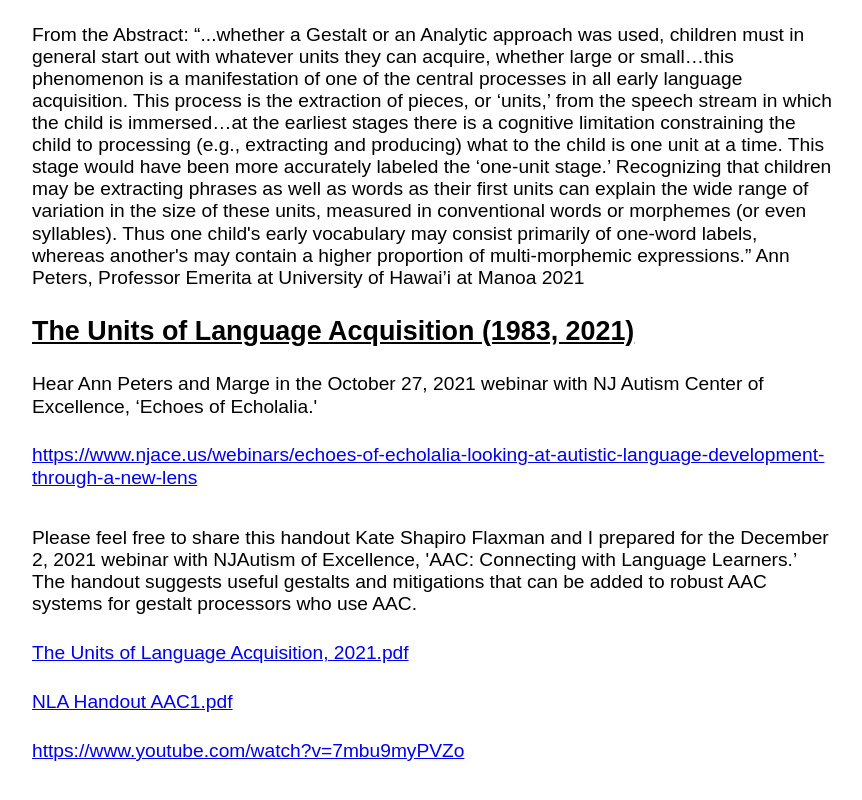
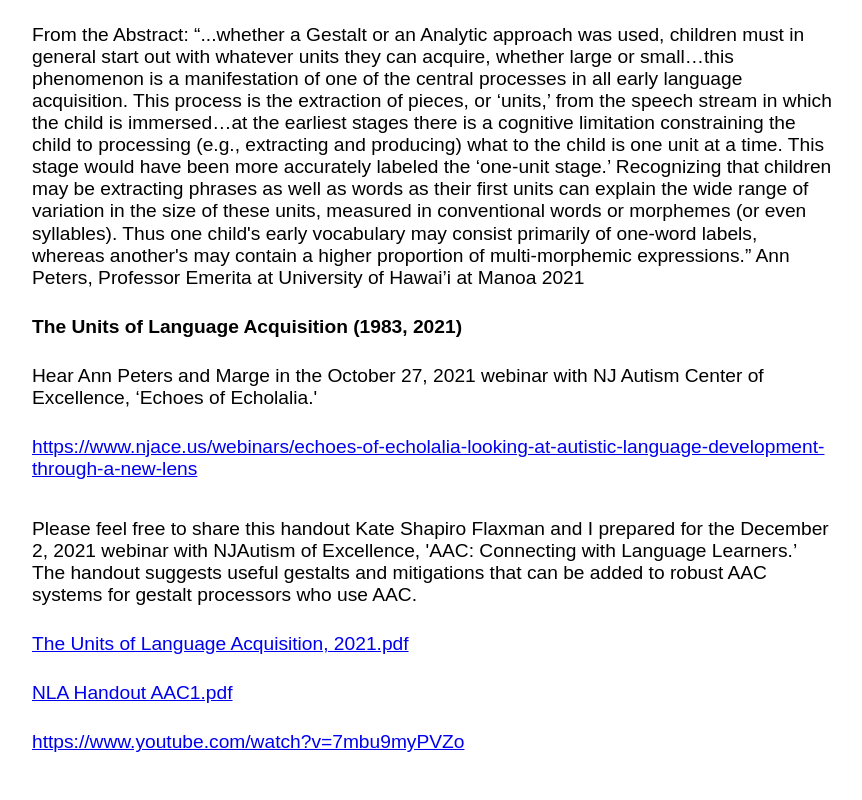
Before and after one commit to Keokee/CommunicationDevelopmentCenter, a website built with Parcel: page index.html in a window 1280 px wide. Shown: the part 4169-4969 px from the top of the page, without its empty margins (64-926 px from the left). Built offline with nearby package versions, Linux system fonts and the light colour scheme.

Commit message:
change h3 to h4

```diff
--- a/index.html
+++ b/index.html
@@ -201,7 +201,7 @@
       <p>
         From the Abstract: “...whether a Gestalt or an Analytic approach was used, children must in general start out with whatever units they can acquire, whether large or small…this phenomenon is a manifestation of one of the central processes in all early language acquisition. This process is the extraction of pieces, or ‘units,’ from the speech stream in which the child is immersed…at the earliest stages there is a cognitive limitation constraining the child to processing (e.g., extracting and producing) what to the child is one unit at a time. This stage would have been more accurately labeled the ‘one-unit stage.’ Recognizing that children may be extracting phrases as well as words as their first units can explain the wide range of variation in the size of these units, measured in conventional words or morphemes (or even syllables). Thus one child's early vocabulary may consist primarily of one-word labels, whereas another's may contain a higher proportion of multi-morphemic expressions.” Ann Peters, Professor Emerita at University of Hawai’i at Manoa 2021
       </p>
-      <h3>The Units of Language Acquisition (1983, 2021)</h3>
+      <h4>The Units of Language Acquisition (1983, 2021)</h4>
       <p>
         Hear Ann Peters and Marge in the October 27, 2021 webinar with NJ Autism Center of Excellence, ‘Echoes of Echolalia.'
       </p>
```
